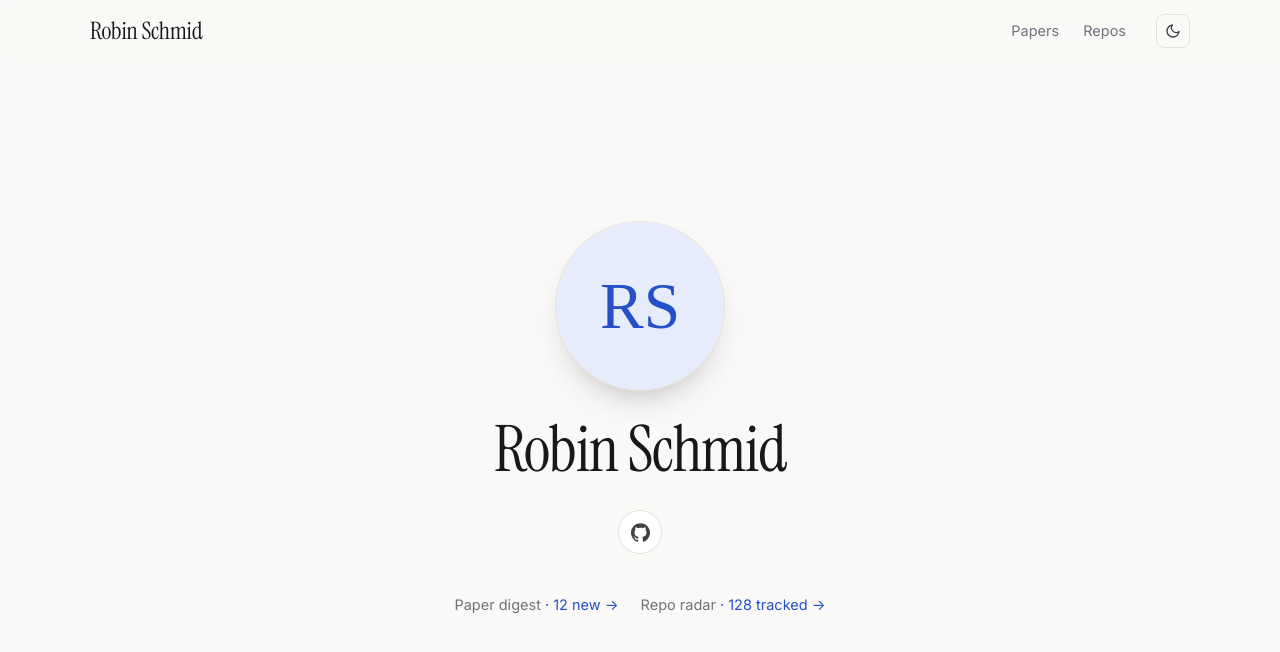
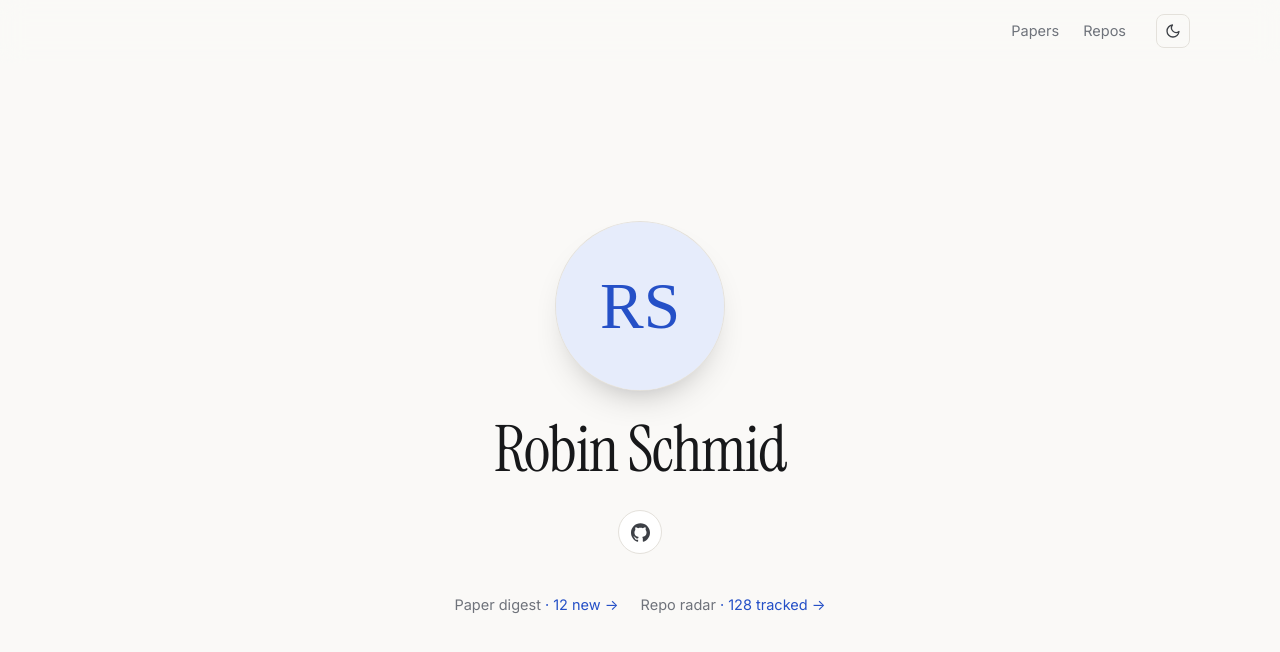
Before and after one commit to robin271828/robinschmid.xyz, a plain HTML site: page site/index.html in a window 1280 px wide. Drawn offline with Linux system fonts and the light colour scheme.

Commit message:
site: drop the name from the top bar
Co-Authored-By: Claude Opus 5.5 <noreply@anthropic.com>

```diff
--- a/site/assets/style.css
+++ b/site/assets/style.css
@@ -73,9 +73,8 @@ img { max-width: 100%; }
 .topbar.scrolled { border-bottom-color: var(--line); }
 .topbar .inner {
   max-width: var(--max); margin: 0 auto; padding: 14px var(--side);
-  display: flex; align-items: center; gap: 20px;
+  display: flex; align-items: center; justify-content: flex-end; gap: 20px;
 }
-.brand { font: 400 24px/1 var(--serif); text-decoration: none; letter-spacing: -.01em; margin-right: auto; }
 .nav { display: flex; gap: 4px; }
 .nav a {
   text-decoration: none; color: var(--mute); padding: 6px 10px; border-radius: 6px; font-size: 14.5px;
@@ -90,7 +89,6 @@ img { max-width: 100%; }
 .icon-btn svg { width: 16px; height: 16px; }
 @media (max-width: 480px) {
   .topbar .inner { gap: 8px; }
-  .brand { font-size: 20px; }
   .nav a { padding: 6px 7px; font-size: 14px; }
 }
 
--- a/site/index.html
+++ b/site/index.html
@@ -18,7 +18,6 @@
 <body>
 <header class="topbar">
   <div class="inner">
-    <a class="brand" href="./">Robin Schmid</a>
     <nav class="nav" aria-label="Main">
       <a href="papers/">Papers</a>
       <a href="repos/">Repos</a>
```
Also changed, not shown: site/papers/index.html (+0 -1 lines), site/repos/index.html (+0 -1 lines).
